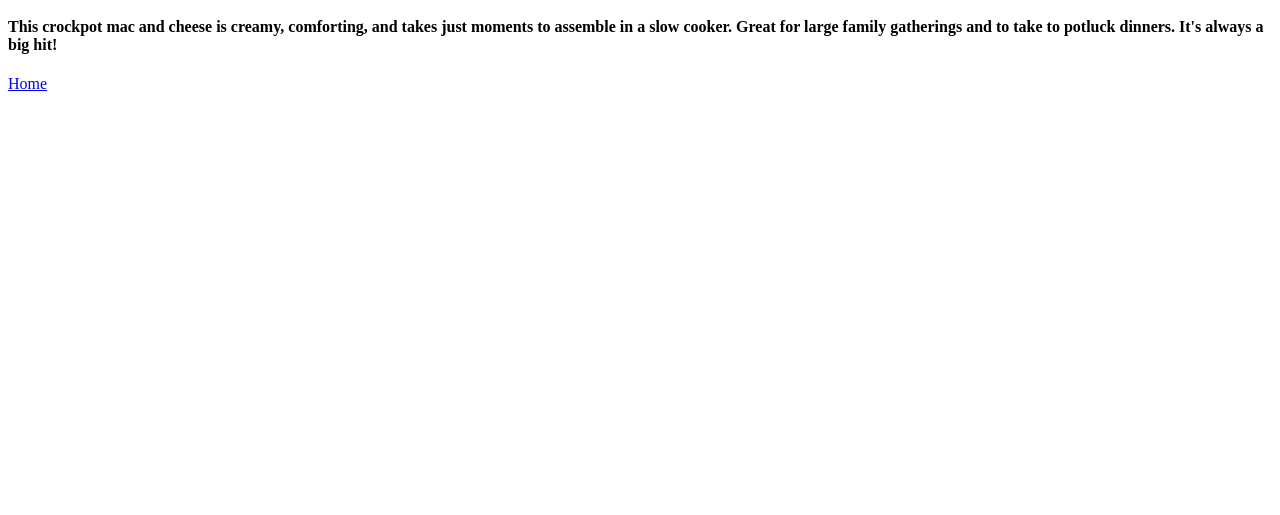
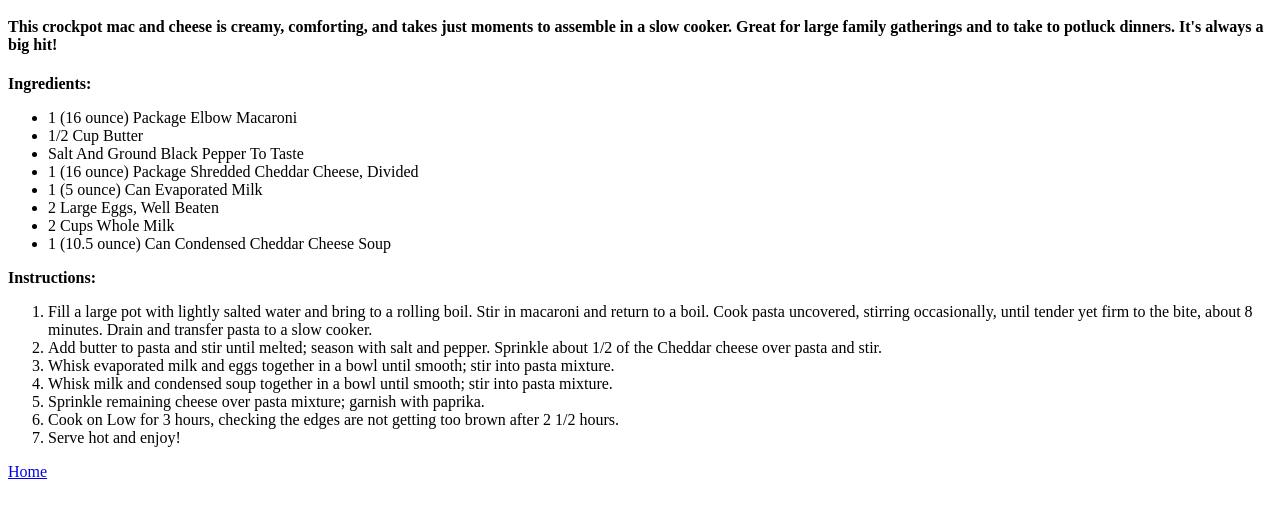
Before and after one commit to blannue/odin-recipes, a plain HTML site: page recipes/mac-cheese.html in a window 1280 px wide. Shown: the part 101-616 px from the top of the page. Drawn offline with Linux system fonts and the light colour scheme.

Commit message:
Add instructions and ingredients to final recipe
I added the instructions and ingredients to the
final recipe "mac-cheese.html". The project is
complete.

```diff
--- a/recipes/mac-cheese.html
+++ b/recipes/mac-cheese.html
@@ -14,6 +14,39 @@
         assemble in a slow cooker. Great for large family gatherings and to take to
         potluck dinners. It's always a big hit!</h4>
 
+        <p><strong>Ingredients:</strong></p>
+
+        <ul>
+            <li>1 (16 ounce) Package Elbow Macaroni</li>
+            <li>1/2 Cup Butter</li>
+            <li>Salt And Ground Black Pepper To Taste</li>
+            <li>1 (16 ounce) Package Shredded Cheddar Cheese, Divided</li>
+            <li>1 (5 ounce) Can Evaporated Milk</li>
+            <li>2 Large Eggs, Well Beaten</li>
+            <li>2 Cups Whole Milk</li>
+            <li>1 (10.5 ounce) Can Condensed Cheddar Cheese Soup</li>
+        </ul>
+
+        <p><strong>Instructions:</strong></p>
+
+        <ol>
+            <li>Fill a large pot with lightly salted water and bring to a rolling boil.
+                Stir in macaroni and return to a boil. Cook pasta uncovered, stirring
+                occasionally, until tender yet firm to the bite, about 8 minutes.
+                Drain and transfer pasta to a slow cooker.</li>
+            <li>Add butter to pasta and stir until melted; season with salt and pepper.
+                Sprinkle about 1/2 of the Cheddar cheese over pasta and stir.</li>
+            <li>Whisk evaporated milk and eggs together in a bowl until smooth; stir
+                into pasta mixture.</li>
+            <li>Whisk milk and condensed soup together in a bowl until smooth; stir
+                into pasta mixture.</li>
+            <li>Sprinkle remaining cheese over pasta mixture; garnish with paprika.</li>
+            <li>Cook on Low for 3 hours, checking the edges are not getting too brown
+                after 2 1/2 hours.</li>
+            <li>Serve hot and enjoy!</li>
+        </ol>
+
     <a href="../index.html" target="_self" referrerpolicy="noopener noreferrer">Home</a>
+
 </body>
 </html>
```
